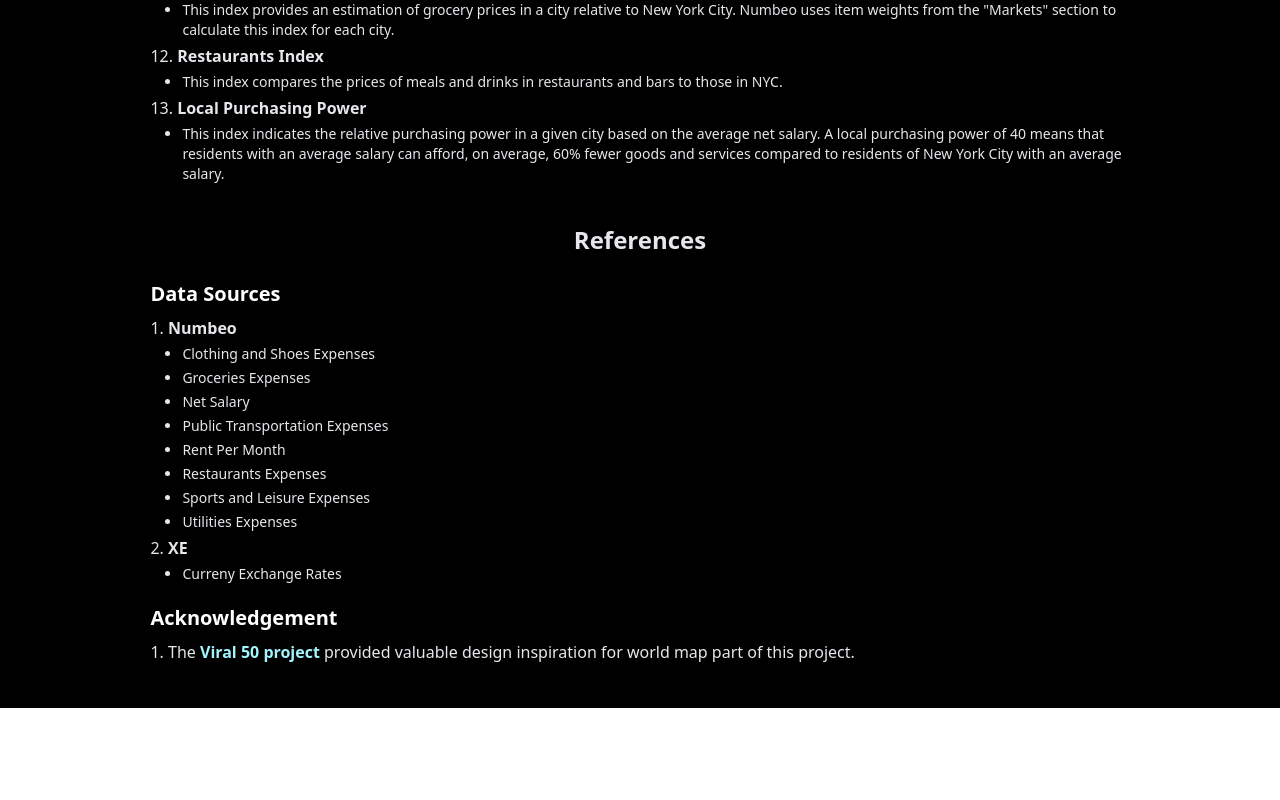
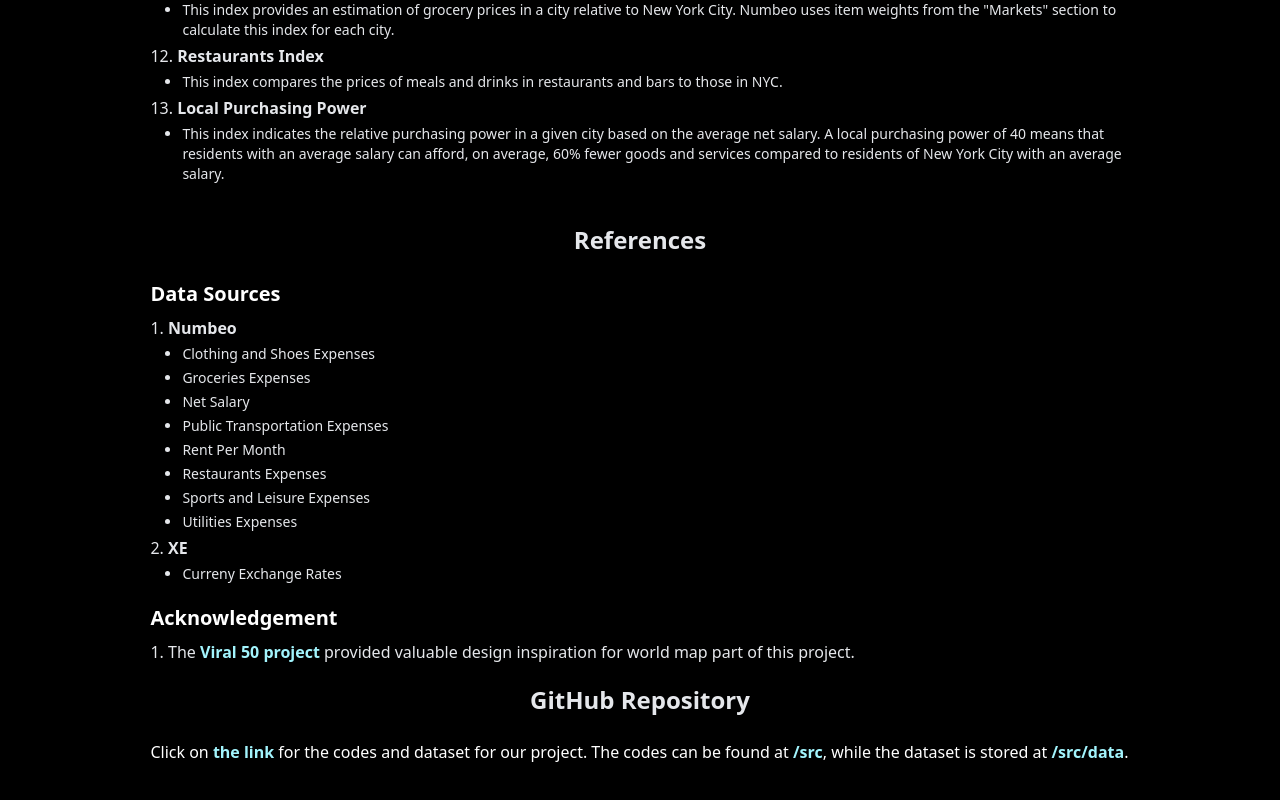
Before and after one commit to Juin28/Income_Expense_Atlas, a React (Vite) app: page /DH2321_Project/information in a window 1280 px wide. Shown: the part 3692-4492 px from the top of the page. Before the commit the page ends 4400 px from the top, so only its background shows below. Built offline with nearby package versions, Linux system fonts and the light colour scheme.

Commit message:
Information Page: add the links to the codes and dataset

```diff
--- a/src/pages/InformationPage.jsx
+++ b/src/pages/InformationPage.jsx
@@ -230,6 +230,14 @@ export default function InformationPage() {
                         </li>
                     </ol>
                 </div>
+
+                <h2 className="text-2xl font-bold text-center text-gray-200 mb-6">GitHub Repository</h2>
+                <div className="mb-10 w-[85%] mx-auto">
+                    <p className="mb-4">
+                        Click on <a className="font-bold text-cyan-200" href="https://github.com/Juin28/DH2321_Project">the link</a> for the codes and dataset for our project.
+                        The codes can be found at <a className="font-bold text-cyan-200" href="https://github.com/Juin28/DH2321_Project/tree/main/src">/src</a>, while the dataset is stored at <a className="font-bold text-cyan-200" href="https://github.com/Juin28/DH2321_Project/tree/main/src/data">/src/data</a>.
+                    </p>
+                </div>
             </div>
         </div>
     );
```
